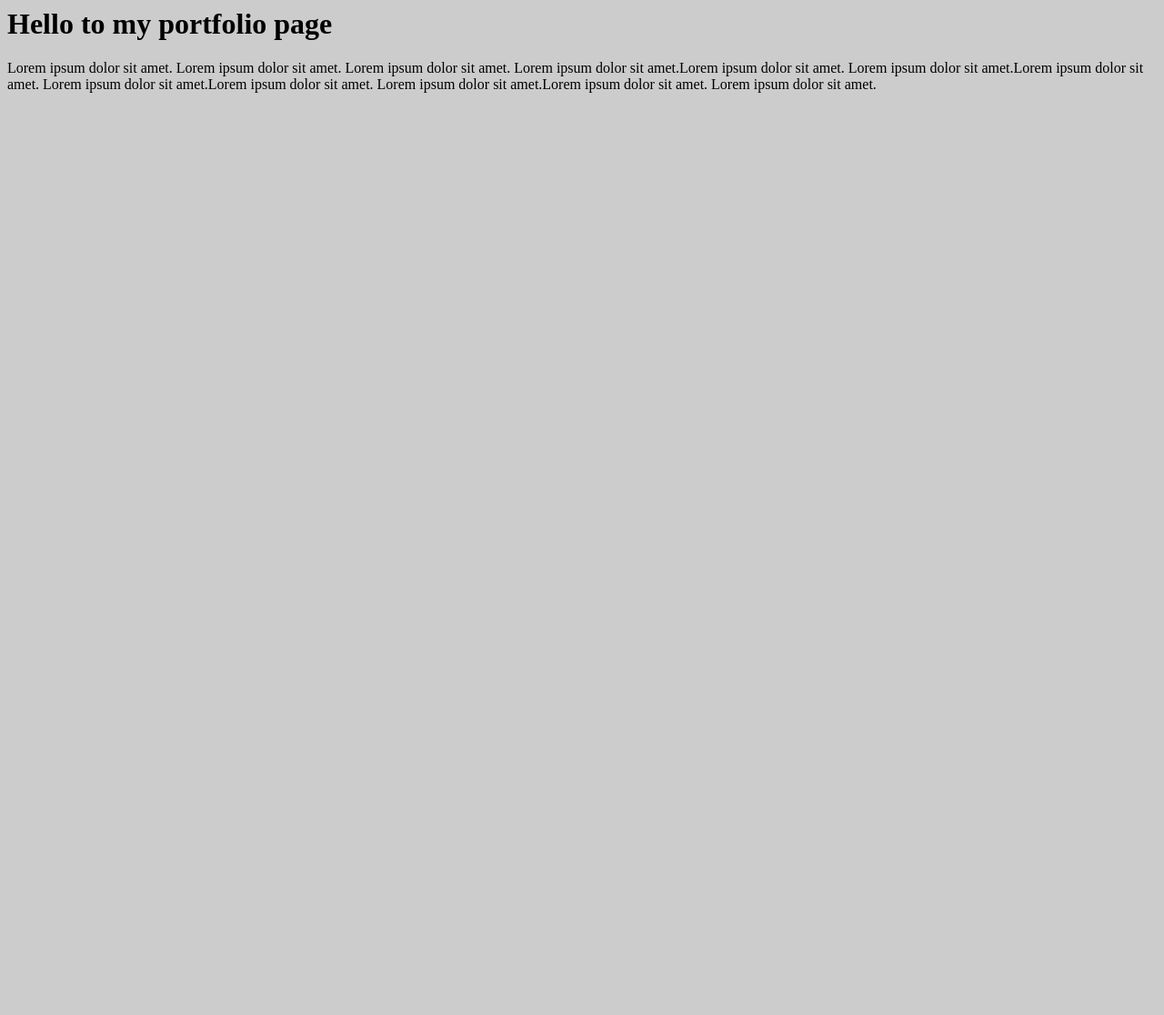
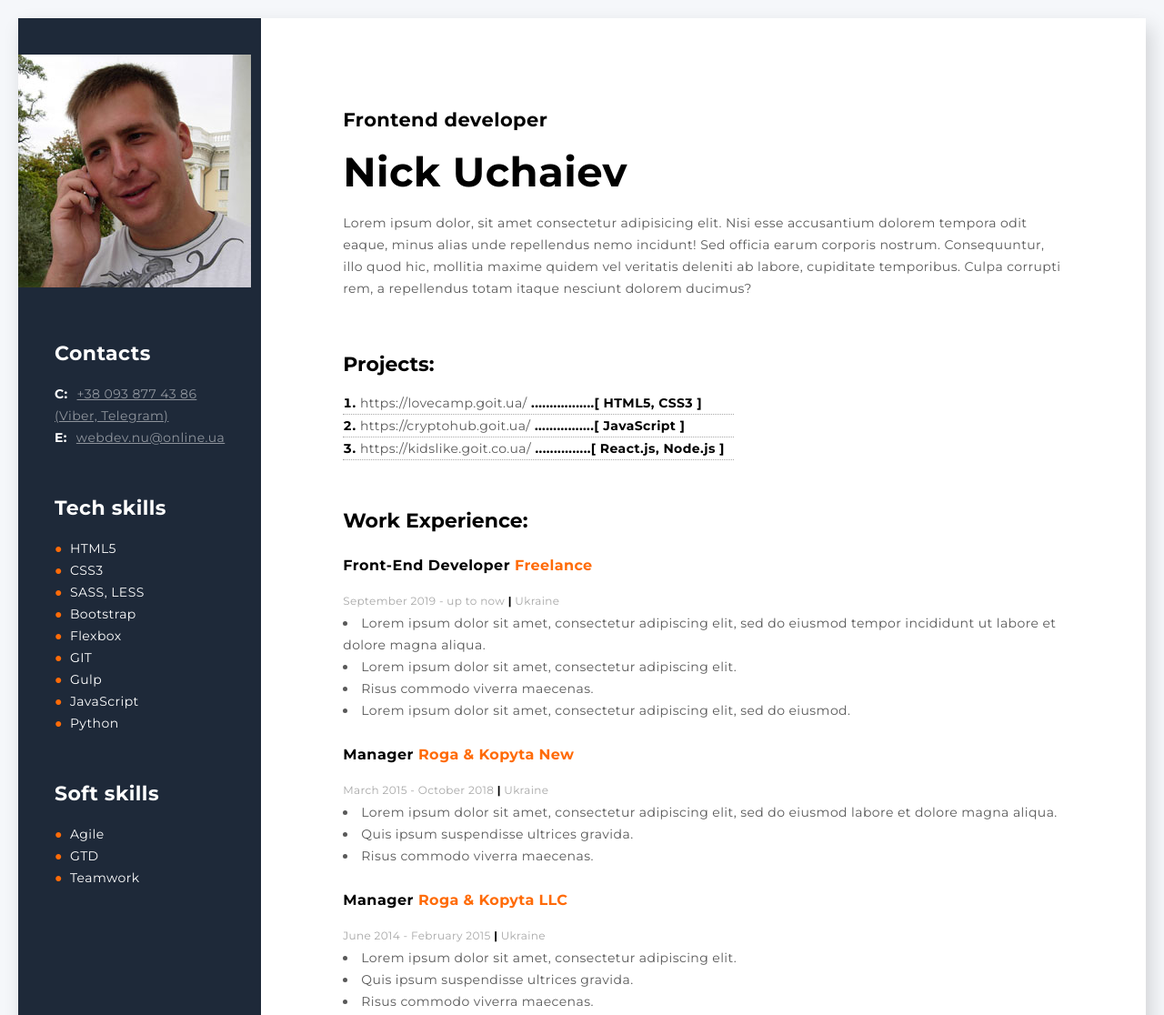
Before and after one commit to uchayev/uchayev.github.io, a plain HTML site: page index.html in a window 1280 px wide. Shown: the top 1116 px of the page at 91% size. Before the commit the page ends 800 px from the top, so only its background shows below. Drawn offline with Linux system fonts and the light colour scheme.

Commit message:
added new code and file(s)tructure

```diff
--- /dev/null
+++ b/css/style.css
@@ -0,0 +1,193 @@
+/* Flexbox testing */
+#flexdiv1 {
+  display: flex;
+  justify-content: space-around;
+  background: #000;
+  display: none;
+}
+#flexdiv2 {
+  display: flex;
+  justify-content: space-evenly;
+  background: #000;
+  display: none;
+}
+.square {
+  min-width: 50px;
+  min-height: 50px;
+  background: #a7f;
+  border: 1px solid red;
+}
+/* Flexbox testing end */
+
+* {
+  padding: 0;
+  margin: 0;
+  box-sizing: border-box;
+}
+
+body {
+  background-color: #f5f7fa;
+  padding: 20px;
+  font-family: 'Montserrat', sans-serif;
+  font-size: 14px;
+  font-weight: 400;
+  line-height: 24px;
+  letter-spacing: 0.42px;
+}
+
+#main {
+  background-color: #ffffff;
+  box-shadow: 5px 9px 20px rgba(0, 0, 0, 0.15);
+  display: flex;
+}
+
+/* ASIDE sidebar */
+aside {
+  background-color: #1e2939;
+  width: 370px;
+  order: -1;
+  padding: 40px 0;
+}
+aside > div {
+  margin: 54px 40px;
+  /* outline: 1px dashed red; */
+  color: #fff;
+  font-size: 14px;
+  font-weight: normal;
+  line-height: 24px;
+}
+aside > div > h3 {
+  font-size: 22px;
+  font-weight: 700;
+  line-height: 24px;
+  color: #fff;
+  margin-bottom: 20px;
+}
+aside > div > div {
+  color: #fff;
+  font-weight: 700;
+  letter-spacing: 0.42px;
+}
+aside > div > div > a {
+  color: #fff;
+  font-weight: 400;
+  margin-left: 10px;
+  opacity: 0.5;
+  text-align: right;
+}
+aside > div > ul > li {
+  list-style: none inside;
+}
+aside > div > ul > li::before {
+  content: '●';
+  margin-right: 8px;
+  color: #ff6b08;
+}
+/* ASIDE sidebar end */
+
+.content {
+  padding: 100px 90px 0;
+}
+.content ol,
+.content ul {
+  list-style: inside;
+}
+.content ol {
+  list-style-type: decimal;
+  font-weight: 700;
+}
+.content ol li {
+  width: 430px;
+  border-bottom: 1px dotted #a8a8a8;
+}
+#aboutme_main h2 {
+  font-weight: 700;
+}
+#aboutme_main h1 {
+  font-size: 45px;
+  font-weight: 700;
+  line-height: 89px;
+  /* text-shadow: 3px 3px 3px rgba(0, 0, 0, 0.15); */
+}
+#aboutme_main p {
+  color: #595959;
+  margin-bottom: 60px;
+}
+#projects,
+#workexperience,
+#education {
+  margin: 55px 0;
+}
+#projects h3,
+#workexperience h3,
+#education h3 {
+  color: #000000;
+  font-size: 22px;
+  font-weight: 700;
+  letter-spacing: 0;
+  line-height: 24px;
+  margin: 18px 0;
+}
+
+#projects a {
+  color: #595959;
+  text-decoration: none;
+  cursor: pointer;
+  font-weight: 400;
+}
+#workexperience h4 {
+  font-size: 16px;
+  font-weight: 700;
+  line-height: 24px;
+  letter-spacing: 0.48px;
+  margin: 14px 0;
+}
+#workexperience div h4 > span {
+  color: #ff6b08;
+  font-size: 16px;
+  font-weight: 700;
+}
+#workexperience div span,
+#education span {
+  color: #a8a8a8;
+  font-size: 12px;
+  font-weight: 400;
+  line-height: 24px;
+  letter-spacing: 0.36px;
+}
+#workexperience div span b {
+  color: #000;
+}
+#workexperience div {
+  margin: 25px 0;
+}
+#workexperience div li {
+  color: #595959;
+  font-size: 14px;
+  font-weight: 400;
+  line-height: 24px;
+  letter-spacing: 0.42px;
+}
+#education {
+  color: #000;
+}
+#education h3 {
+  color: #000;
+}
+#education .university {
+  color: #ff6b08;
+  font-size: 16px;
+  font-weight: 700;
+  line-height: 24px;
+  letter-spacing: 0.48px;
+}
+#education .facultet {
+  color: #000000;
+  font-size: 14px;
+  font-weight: 700;
+  line-height: 24px;
+  letter-spacing: 0.42px;
+}
+#education span b {
+  color: #000;
+}
--- a/index.html
+++ b/index.html
@@ -1,10 +1,190 @@
-<html>
-	<head>
-		<title>My portfolio</title>
-		<link rel="stylesheet" href="style.css">
-	</head>
-	<body>
-		<h1>Hello to my portfolio page</h1>
-		<p>Lorem ipsum dolor sit amet. Lorem ipsum dolor sit amet. Lorem ipsum dolor sit amet. Lorem ipsum dolor sit amet.Lorem ipsum dolor sit amet. Lorem ipsum dolor sit amet.Lorem ipsum dolor sit amet. Lorem ipsum dolor sit amet.Lorem ipsum dolor sit amet. Lorem ipsum dolor sit amet.Lorem ipsum dolor sit amet. Lorem ipsum dolor sit amet.</p>
-	</body>
+<!DOCTYPE html>
+<html lang="en">
+  <head>
+    <meta charset="UTF-8" />
+    <meta name="viewport" content="width=device-width, initial-scale=1.0" />
+    <link rel="stylesheet" href="./css/style.css" />
+    <link rel="preconnect" href="https://fonts.gstatic.com" />
+    <link
+      href="https://fonts.googleapis.com/css2?family=Montserrat:wght@400;700&display=swap"
+      rel="stylesheet"
+    />
+    <title>NickUV CV</title>
+  </head>
+  <body>
+    <div id="flexdiv1">
+      <div class="square">1</div>
+      <div class="square">2</div>
+      <div class="square">3</div>
+      <div class="square">4</div>
+      <div class="square">5</div>
+      <div class="square">6</div>
+    </div>
+
+    <div id="flexdiv2">
+      <div class="square">1</div>
+      <div class="square">2</div>
+      <div class="square">3</div>
+      <div class="square">4</div>
+      <div class="square">5</div>
+      <div class="square">6</div>
+    </div>
+
+    <!-- main -->
+    <div id="main">
+      <div class="content">
+        <!-- about me -->
+        <div id="aboutme">
+          <!-- #aboutme_main -->
+          <div id="aboutme_main">
+            <h2>Frontend developer</h2>
+            <h1>Nick Uchaiev</h1>
+            <p>
+              Lorem ipsum dolor, sit amet consectetur adipisicing elit. Nisi
+              esse accusantium dolorem tempora odit eaque, minus alias unde
+              repellendus nemo incidunt! Sed officia earum corporis nostrum.
+              Consequuntur, illo quod hic, mollitia maxime quidem vel veritatis
+              deleniti ab labore, cupiditate temporibus. Culpa corrupti rem, a
+              repellendus totam itaque nesciunt dolorem ducimus?
+            </p>
+          </div>
+          <!-- /#aboutme_main -->
+          <div id="projects">
+            <h3>Projects:</h3>
+            <ol>
+              <li>
+                <a
+                  href="http://https://lovecamp.goit.ua/"
+                  target="_blank"
+                  rel="noopener noreferrer"
+                  >https://lovecamp.goit.ua/</a
+                >
+                <span>.................</span><span>[ HTML5, CSS3 ]</span>
+              </li>
+              <li>
+                <a
+                  href="http://https://cryptohub.goit.ua/"
+                  target="_blank"
+                  rel="noopener noreferrer"
+                  >https://cryptohub.goit.ua/</a
+                >
+                <span>................</span><span>[ JavaScript ]</span>
+              </li>
+              <li>
+                <a
+                  href="http://https://kidslike.goit.co.ua/"
+                  target="_blank"
+                  rel="noopener noreferrer"
+                  >https://kidslike.goit.co.ua/</a
+                >
+                <span>...............</span><span>[ React.js, Node.js ]</span>
+              </li>
+            </ol>
+          </div>
+        </div>
+        <!-- /about me -->
+
+        <div id="workexperience">
+          <h3>Work Experience:</h3>
+
+          <div id="company_1">
+            <h4>Front-End Developer <span>Freelance</span></h4>
+            <span>September 2019 - up to now <b>|</b> Ukraine</span>
+            <ul>
+              <li>
+                Lorem ipsum dolor sit amet, consectetur adipiscing elit, sed do
+                eiusmod tempor incididunt ut labore et dolore magna aliqua.
+              </li>
+              <li>Lorem ipsum dolor sit amet, consectetur adipiscing elit.</li>
+              <li>Risus commodo viverra maecenas.</li>
+              <li>
+                Lorem ipsum dolor sit amet, consectetur adipiscing elit, sed do
+                eiusmod.
+              </li>
+            </ul>
+          </div>
+          <!-- /#company_1 -->
+
+          <div id="company_2">
+            <h4>Manager <span>Roga & Kopyta New</span></h4>
+            <span>March 2015 - October 2018 <b>|</b> Ukraine</span>
+            <ul>
+              <li>
+                Lorem ipsum dolor sit amet, consectetur adipiscing elit, sed do
+                eiusmod labore et dolore magna aliqua.
+              </li>
+              <li>Quis ipsum suspendisse ultrices gravida.</li>
+              <li>Risus commodo viverra maecenas.</li>
+            </ul>
+          </div>
+          <!-- /#company_2 -->
+
+          <div id="company_3">
+            <h4>Manager <span>Roga & Kopyta LLC</span></h4>
+            <span>June 2014 - February 2015 <b>|</b> Ukraine</span>
+            <ul>
+              <li>Lorem ipsum dolor sit amet, consectetur adipiscing elit.</li>
+              <li>Quis ipsum suspendisse ultrices gravida.</li>
+              <li>Risus commodo viverra maecenas.</li>
+            </ul>
+          </div>
+          <!-- /#company_3 -->
+        </div>
+        <!-- /#workexperience -->
+
+        <div id="education">
+          <h3>Education</h3>
+          <p class="university">Odessa National Maritime University</p>
+          <p class="facultet">
+            Organization of transportation and Transport Management
+          </p>
+          <span>Septermber 2004 - June 2008 <b>|</b> Ukraine</span>
+        </div>
+        <!-- /#education -->
+      </div>
+      <!-- /.content -->
+
+      <aside>
+        <img src="./images/rezyume.jpg" alt="my foto" />
+        <div id="contacts">
+          <h3>Contacts</h3>
+          <div>
+            C:<a href="tel:+380938774386"
+              >+38 093 877 43 86 (Viber, Telegram)</a
+            >
+          </div>
+          <div>
+            E:<a href="mailto:webdev.nu@online.ua">webdev.nu@online.ua</a>
+          </div>
+        </div>
+        <!-- /#contacts -->
+        <div id="techskills">
+          <h3>Tech skills</h3>
+          <ul>
+            <li>HTML5</li>
+            <li>CSS3</li>
+            <li>SASS, LESS</li>
+            <li>Bootstrap</li>
+            <li>Flexbox</li>
+            <li>GIT</li>
+            <li>Gulp</li>
+            <li>JavaScript</li>
+            <li>Python</li>
+          </ul>
+        </div>
+        <!-- /#techskills -->
+        <div id="softskills">
+          <h3>Soft skills</h3>
+          <ul>
+            <li>Agile</li>
+            <li>GTD</li>
+            <li>Teamwork</li>
+          </ul>
+        </div>
+        <!-- /#softskills -->
+      </aside>
+    </div>
+    <!-- /main -->
+  </body>
 </html>
+<!-- https://github.com/ritwickdey/vscode-live-server -->
--- a/style.css
+++ /dev/null
@@ -1,3 +0,0 @@
-body{
-	background: #ccc;
-}
```
Also changed, not shown: images/photo.jpg (added), images/rezyume.jpg (added), 1 other file.
